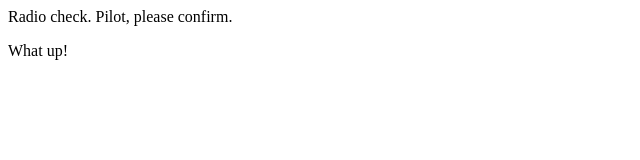
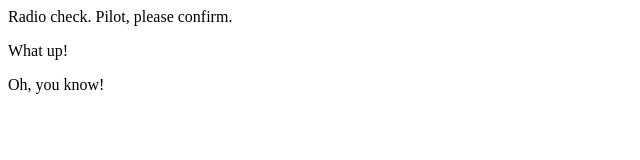
Before and after one commit to jamesgallien/communication-log, a plain HTML site: page index.html in a window 1280 px wide. Shown: the whole page, without its empty margins (0-640 px from the left). Drawn offline with Linux system fonts and the light colour scheme.

Commit message:
Third commit

```diff
--- a/index.html
+++ b/index.html
@@ -2,5 +2,6 @@
 <body>
    <p>Radio check. Pilot, please confirm.</p>
 	<p>What up!<p>
+	<p>Oh, you know!<p>
 </body>
 </html>
```
